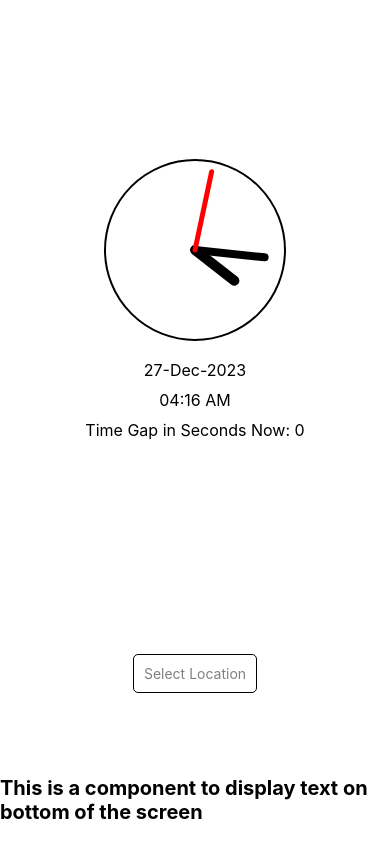
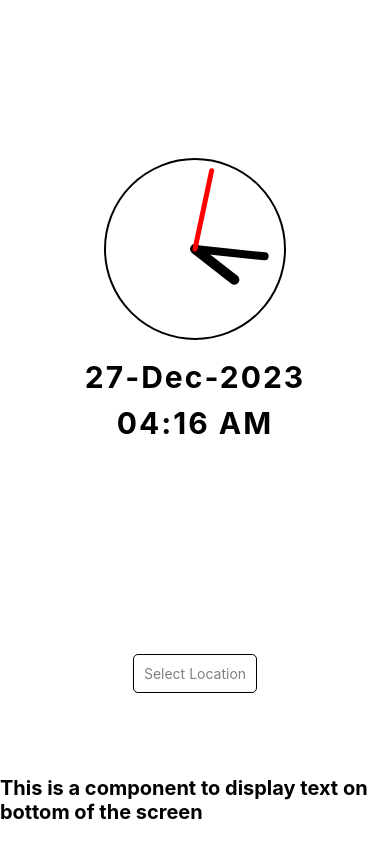
Before and after one commit to suka1557/WorldClock, a React Native app: screen / in a window 390 px wide. Built offline with nearby package versions, Linux system fonts and the light colour scheme.

Commit message:
Added TimeGapState in dependency array of useEffect function to change value of currentTime whenever TimeGapState changes on api call

```diff
--- a/components/Clock2.tsx
+++ b/components/Clock2.tsx
@@ -12,9 +12,9 @@ const AnalogClock2 = () => {
     if (!context) {
       // Handle the case where the context is undefined
       console.log('Error in TimeGap Context Provider') ;
-    }
+    };
 
-    const { TimeGapState, setTimeGapState } = context;
+  const { TimeGapState, setTimeGapState } = context;
 
   useEffect(() => {
     const intervalId = setInterval(() => {
@@ -23,7 +23,7 @@ const AnalogClock2 = () => {
 
     // Cleanup the interval on component unmount
     return () => clearInterval(intervalId);
-  }, []);
+  }, [TimeGapState]);
 
   // Calculate angles for hour and minute hands
   const hourAngle = 360 * ((currentTime.hour() % 12) + currentTime.minute() / 60) / 12;
@@ -70,7 +70,6 @@ const AnalogClock2 = () => {
       </Svg>
       <Text style={styles.timeText}>{currentTime.format('DD-MMM-YYYY')}</Text>
       <Text style={styles.timeText}>{currentTime.format('HH:mm A')}</Text>
-      <Text style={styles.timeText}>Time Gap in Seconds Now: {TimeGapState}</Text>
     </View>
   );
 };
@@ -83,7 +82,10 @@ const styles = StyleSheet.create({
   },
   timeText: {
     marginTop: 10,
-    fontSize: 16,
+    fontSize: 30,
+    letterSpacing: 2,
+    fontStyle: 'normal',
+    fontWeight: 'bold',
   },
 });
 
```
